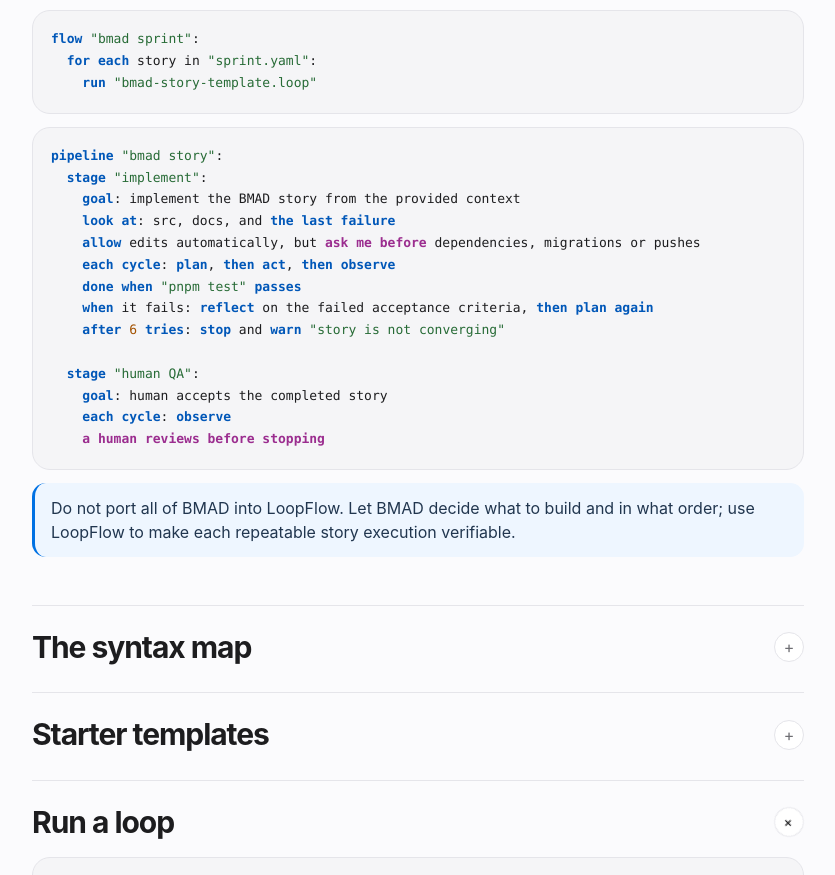
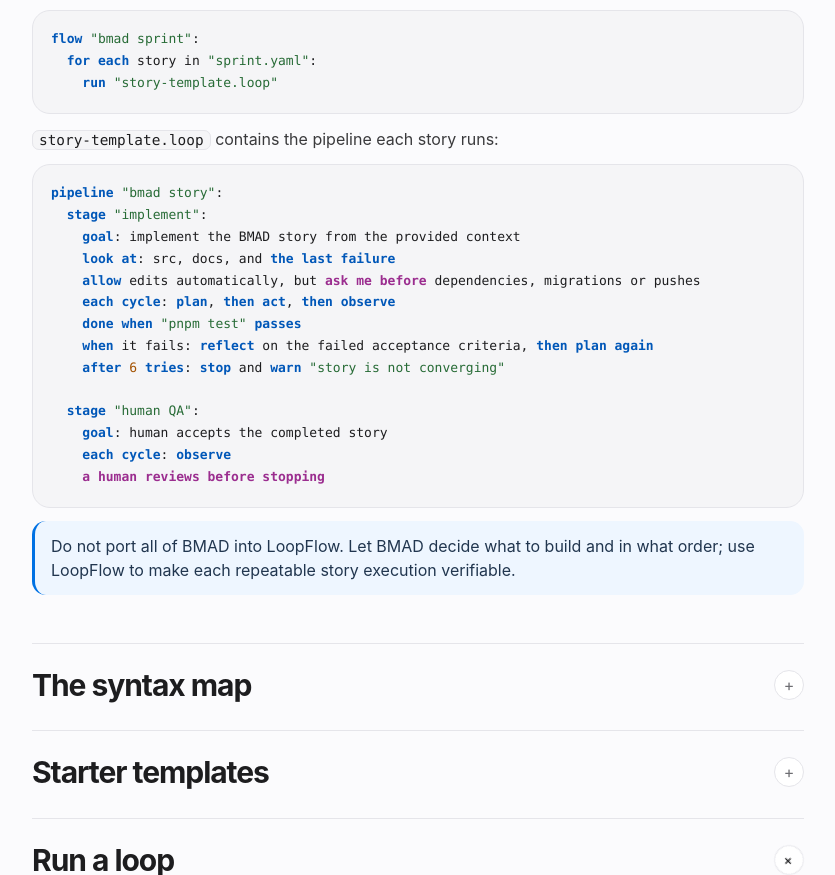
Before and after one commit to tickets-forge-dev/loop-lang, a website: page docs/tutorial.html in a window 1280 px wide. Shown: the part 6498-7373 px from the top of the page, without its empty margins (322-1157 px from the left). Drawn offline with Linux system fonts and the light colour scheme.

Commit message:
docs: sync BMAD flow and story template example

```diff
--- a/docs/tutorial.html
+++ b/docs/tutorial.html
@@ -281,7 +281,8 @@ Ask me before migrations, dependencies, or pushes.</code></pre>
 /skill:loopflow run story-login.loop</code></pre>
   <pre><code class="loop">flow "bmad sprint":
   for each story in "sprint.yaml":
-    run "bmad-story-template.loop"</code></pre>
+    run "story-template.loop"</code></pre>
+  <p><code class="inl">story-template.loop</code> contains the pipeline each story runs:</p>
   <pre><code class="loop">pipeline "bmad story":
   stage "implement":
     goal: implement the BMAD story from the provided context
```
